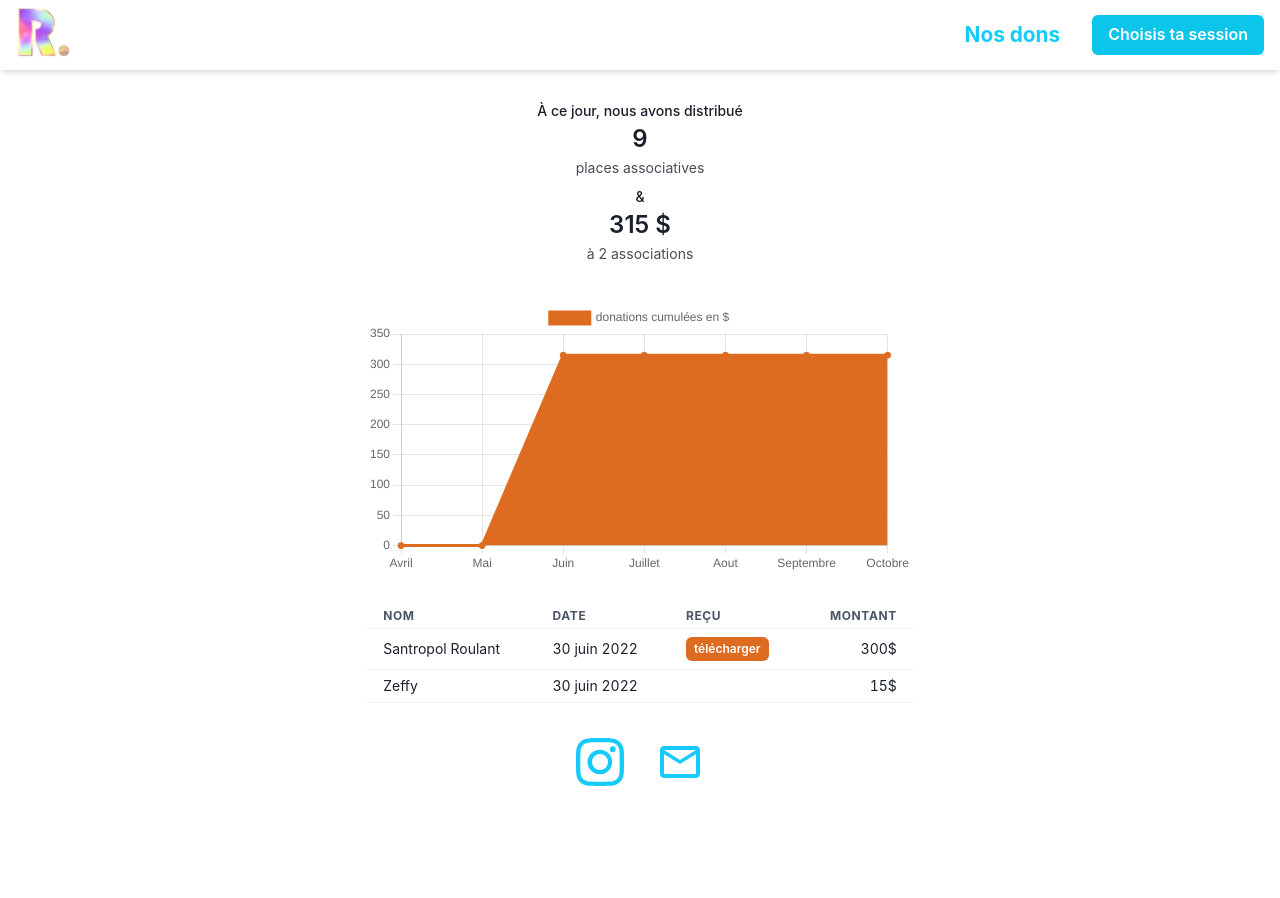
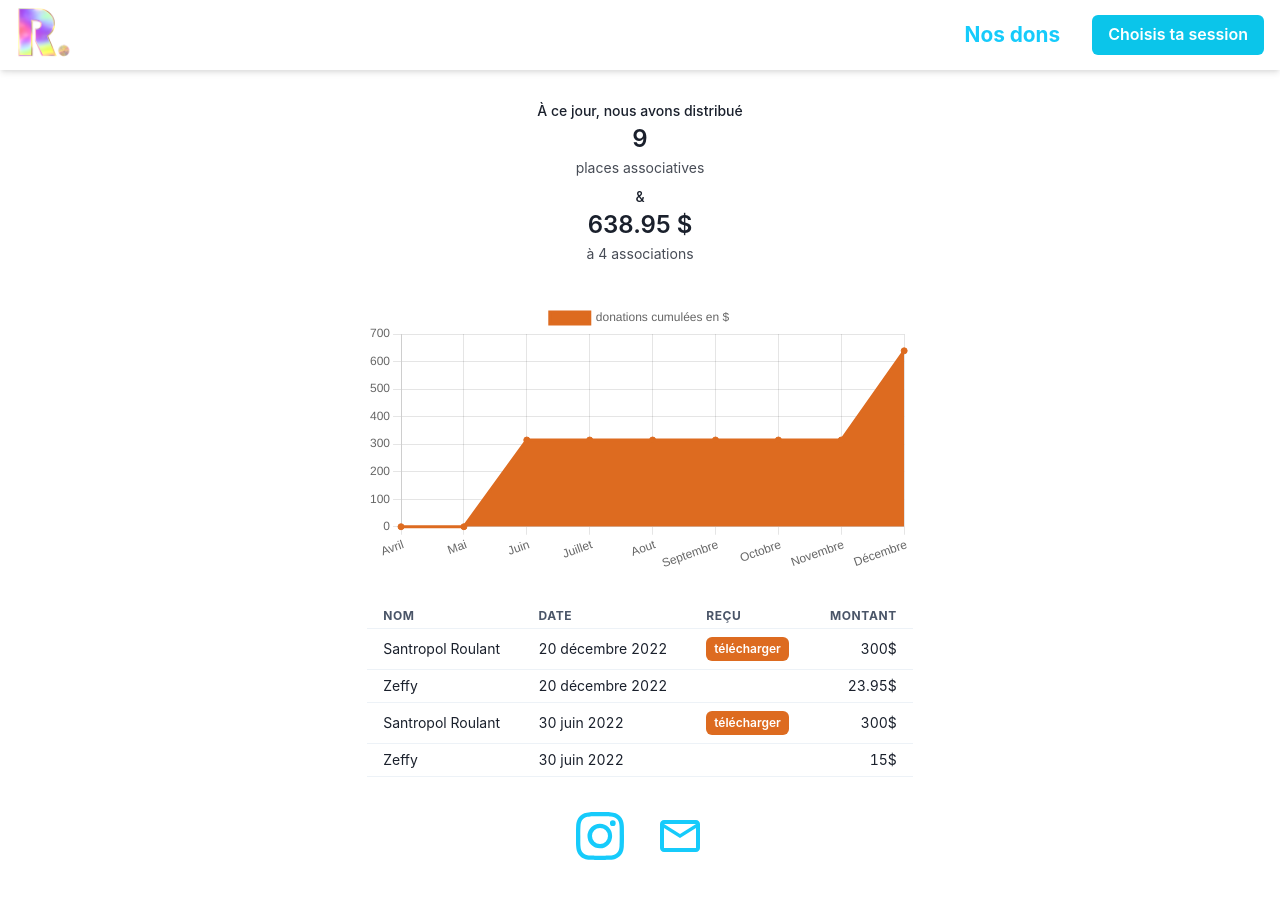
Before and after one commit to AlexisAnzieu/reves-website, a Next.js app: page /donations in a window 1280 px wide. Shown: the top 898 px of the page. Before the commit the page ends 833 px from the top, so only its background shows below. Built offline with nearby package versions, Linux system fonts and the light colour scheme.

Commit message:
ajout donation

```diff
--- a/pages/donations.tsx
+++ b/pages/donations.tsx
@@ -19,6 +19,20 @@ import { Chart } from "react-chartjs-2";
 
 export default function Donations() {
     const donations = [
+        {
+            name: "Santropol Roulant",
+            url: "https://santropolroulant.org/fr/",
+            date: "20 décembre 2022",
+            amount: 300,
+            documentUrl: "/SI2-0012187-0002810-ANZIEU-ALEXIS.pdf",
+        },
+        {
+            name: "Zeffy",
+            url: "https://www.zeffy.com/",
+            date: "20 décembre 2022",
+            amount: 23.95,
+            documentUrl: null,
+        },
         {
             name: "Santropol Roulant",
             url: "https://santropolroulant.org/fr/",
@@ -66,6 +80,8 @@ export default function Donations() {
                             "Aout",
                             "Septembre",
                             "Octobre",
+                            "Novembre",
+                            "Décembre",
                         ],
                         datasets: [
                             {
@@ -81,6 +97,8 @@ export default function Donations() {
                                     "315",
                                     "315",
                                     "315",
+                                    "315",
+                                    "638.95",
                                 ],
                             },
                         ],
```
Also changed, not shown: 1 other file (tests, documents, lock files or other folders).
